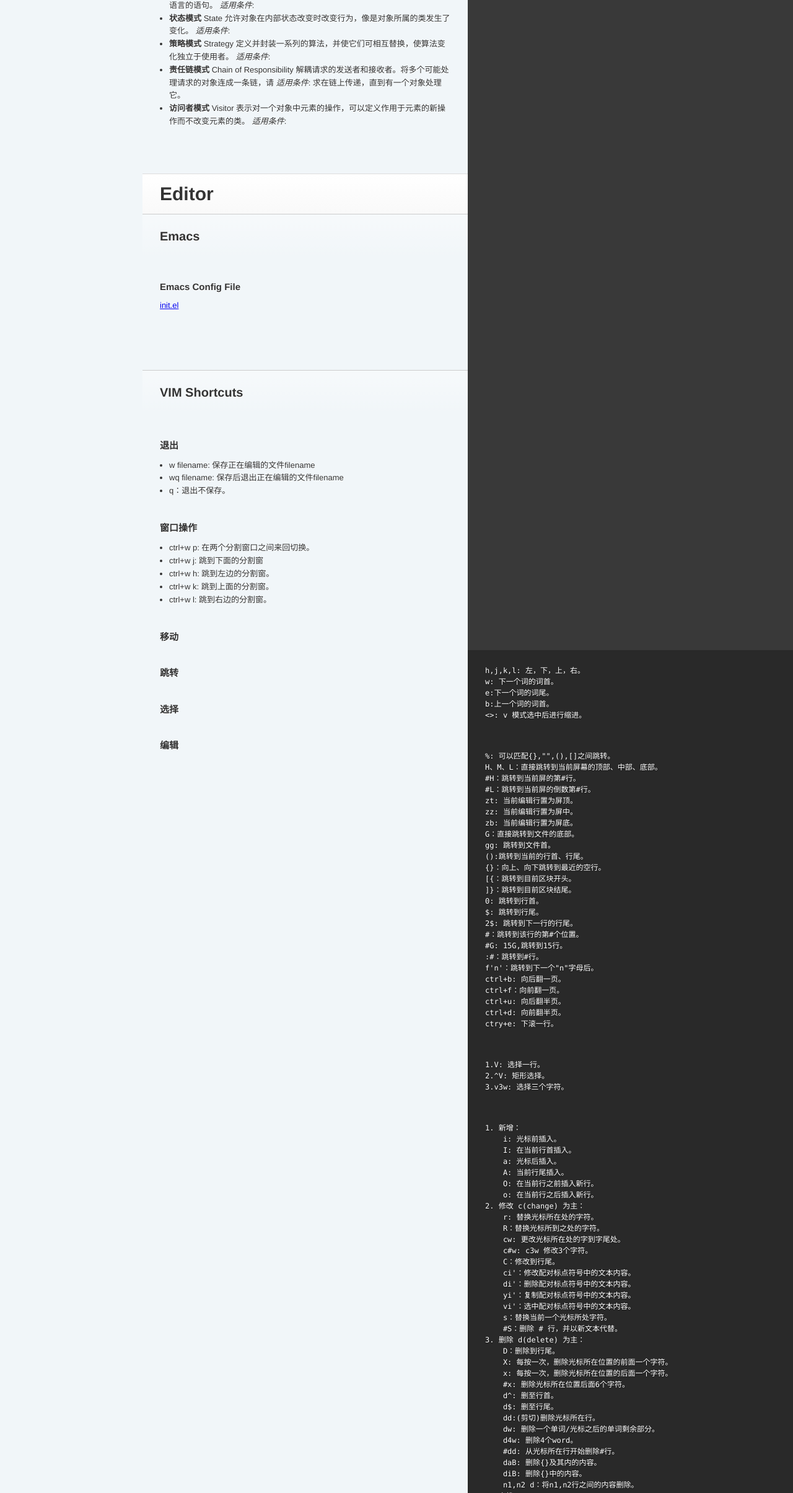
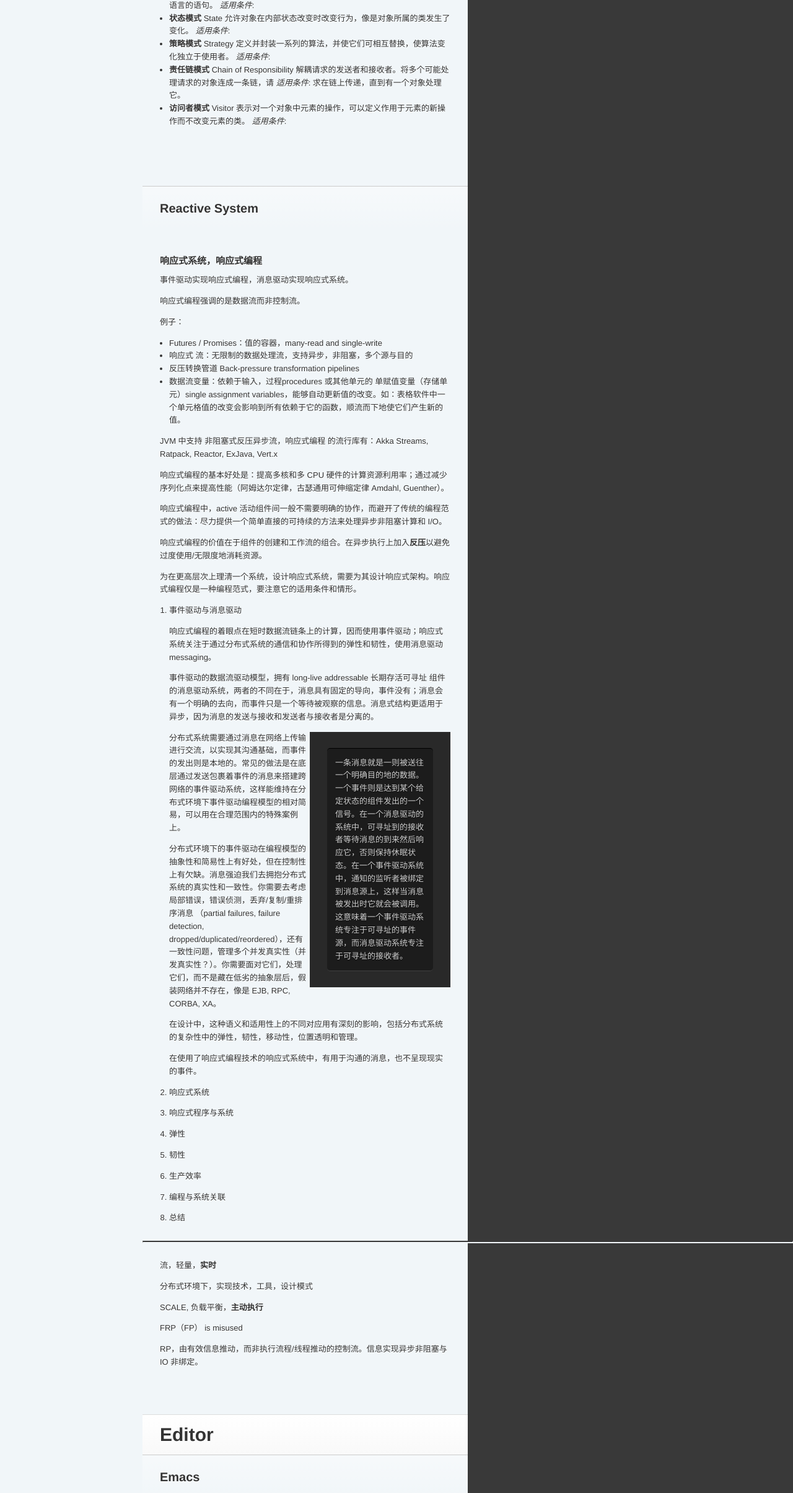
Before and after one commit to viemacs/viemacs.github.io, a plain HTML site: page index.html in a window 1280 px wide. Shown: the part 4871-7280 px from the top of the page at 62% size. Drawn offline with Linux system fonts and the light colour scheme.

Commit message:
design: reactive programming and system

```diff
--- a/index.html
+++ b/index.html
@@ -375,6 +375,83 @@
 <li><strong>访问者模式</strong> Visitor 表示对一个对象中元素的操作，可以定义作用于元素的新操作而不改变元素的类。
 <em>适用条件</em>:</li>
 </ul>
+
+
+
+
+<h2 id="reactive-system">Reactive System</h2>
+
+<h3 id="响应式系统-响应式编程">响应式系统，响应式编程</h3>
+
+<p>事件驱动实现响应式编程，消息驱动实现响应式系统。</p>
+
+<p>响应式编程强调的是数据流而非控制流。</p>
+
+<p>例子：</p>
+
+<ul>
+<li>Futures / Promises：值的容器，many-read and single-write</li>
+<li>响应式 流：无限制的数据处理流，支持异步，非阻塞，多个源与目的</li>
+<li>反压转换管道 Back-pressure transformation pipelines</li>
+<li>数据流变量：依赖于输入，过程procedures 或其他单元的 单赋值变量（存储单元）single assignment variables，能够自动更新值的改变。如：表格软件中一个单元格值的改变会影响到所有依赖于它的函数，顺流而下地使它们产生新的值。
+<br /></li>
+</ul>
+
+<p>JVM 中支持 非阻塞式反压异步流，响应式编程 的流行库有：Akka Streams, Ratpack, Reactor, ExJava, Vert.x</p>
+
+<p>响应式编程的基本好处是：提高多核和多 CPU 硬件的计算资源利用率；通过减少序列化点来提高性能（阿姆达尔定律，古瑟通用可伸缩定律 Amdahl, Guenther）。</p>
+
+<p>响应式编程中，active 活动组件间一般不需要明确的协作，而避开了传统的编程范式的做法：尽力提供一个简单直接的可持续的方法来处理异步非阻塞计算和 I/O。</p>
+
+<p>响应式编程的价值在于组件的创建和工作流的组合。在异步执行上加入<strong>反压</strong>以避免过度使用/无限度地消耗资源。</p>
+
+<p>为在更高层次上理清一个系统，设计响应式系统，需要为其设计响应式架构。响应式编程仅是一种编程范式，要注意它的适用条件和情形。</p>
+
+<ol>
+<li><p>事件驱动与消息驱动</p>
+
+<p>响应式编程的着眼点在短时数据流链条上的计算，因而使用事件驱动；响应式系统关注于通过分布式系统的通信和协作所得到的弹性和韧性，使用消息驱动 messaging。</p>
+
+<p>事件驱动的数据流驱动模型，拥有 long-live addressable 长期存活可寻址 组件的消息驱动系统，两者的不同在于，消息具有固定的导向，事件没有；消息会有一个明确的去向，而事件只是一个等待被观察的信息。消息式结构更适用于异步，因为消息的发送与接收和发送者与接收者是分离的。</p>
+
+<blockquote>
+<p>一条消息就是一则被送往一个明确目的地的数据。一个事件则是达到某个给定状态的组件发出的一个信号。在一个消息驱动的系统中，可寻址到的接收者等待消息的到来然后响应它，否则保持休眠状态。在一个事件驱动系统中，通知的监听者被绑定到消息源上，这样当消息被发出时它就会被调用。这意味着一个事件驱动系统专注于可寻址的事件源，而消息驱动系统专注于可寻址的接收者。</p>
+</blockquote>
+
+<p>分布式系统需要通过消息在网络上传输进行交流，以实现其沟通基础，而事件的发出则是本地的。常见的做法是在底层通过发送包裹着事件的消息来搭建跨网络的事件驱动系统，这样能维持在分布式环境下事件驱动编程模型的相对简易，可以用在合理范围内的特殊案例上。</p>
+
+<p>分布式环境下的事件驱动在编程模型的抽象性和简易性上有好处，但在控制性上有欠缺。消息强迫我们去拥抱分布式系统的真实性和一致性。你需要去考虑局部错误，错误侦测，丢弃/复制/重排序消息 （partial failures, failure detection, dropped/duplicated/reordered），还有一致性问题，管理多个并发真实性（并发真实性？）。你需要面对它们，处理它们，而不是藏在低劣的抽象层后，假装网络并不存在，像是 EJB, RPC, CORBA, XA。</p>
+
+<p>在设计中，这种语义和适用性上的不同对应用有深刻的影响，包括分布式系统的复杂性中的弹性，韧性，移动性，位置透明和管理。</p>
+
+<p>在使用了响应式编程技术的响应式系统中，有用于沟通的消息，也不呈现现实的事件。</p></li>
+
+<li><p>响应式系统</p></li>
+
+<li><p>响应式程序与系统</p></li>
+
+<li><p>弹性</p></li>
+
+<li><p>韧性</p></li>
+
+<li><p>生产效率</p></li>
+
+<li><p>编程与系统关联</p></li>
+
+<li><p>总结</p></li>
+</ol>
+
+<hr />
+
+<p>流，轻量，<strong>实时</strong></p>
+
+<p>分布式环境下，实现技术，工具，设计模式</p>
+
+<p>SCALE, 负载平衡，<strong>主动执行</strong></p>
+
+<p>FRP（FP） is misused</p>
+
+<p>RP，由有效信息推动，而非执行流程/线程推动的控制流。信息实现异步非阻塞与 IO 非绑定。</p>
 
 
 
--- a/sitemap.xml
+++ b/sitemap.xml
@@ -28,6 +28,10 @@
 
   <url>
     <loc>./design/design-pattern/</loc>
+  </url>
+
+  <url>
+    <loc>./design/reactive/</loc>
   </url>
 
   <url>
```
Also changed, not shown: design/index.xml (+24 -0 lines), index.xml (+24 -0 lines).
